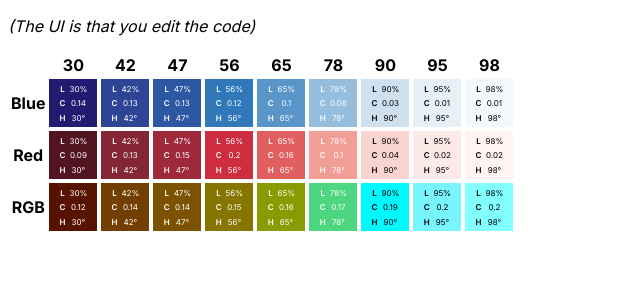
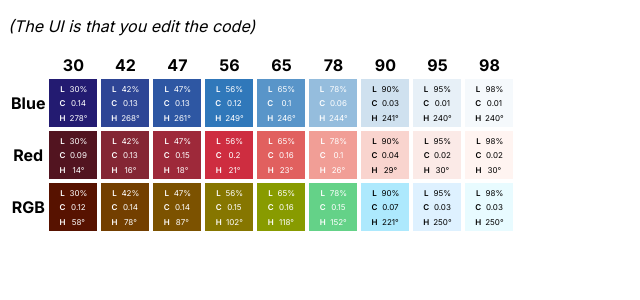
Before and after one commit to TravisSpomer/oklch, a Next.js app: page / in a window 1280 px wide. Shown: the top 300 px of the page, without its empty margins (0-640 px from the left). Built offline with nearby package versions, Linux system fonts and the light colour scheme.

Commit message:
Fix swatch display

```diff
--- a/src/app/Swatch.tsx
+++ b/src/app/Swatch.tsx
@@ -13,6 +13,6 @@ export default function swatch(props: SwatchProps) {
 		<span className={styles.label}>C</span>
 		<span>{Math.round(props.color.chroma * 100) / 100}</span>
 		<span className={styles.label}>H</span>
-		<span>{Math.round(props.color.lightness * 100)}°</span>
+		<span>{Math.round(props.color.hue)}°</span>
 	</div>
 }
--- a/src/app/page.tsx
+++ b/src/app/page.tsx
@@ -27,8 +27,9 @@ export default function Home() {
 		{ name: "RGB", baseColors: [
 			{ lightness: .05, chroma: 0.100, hue: 15},
 			{ lightness: .75, chroma: 0.167, hue: 135 },
-			{ lightness: .95, chroma: 0.200, hue: 250 },
+			{ lightness: .95, chroma: 0.033, hue: 250 },
 		] },
+		// TODO: Add more examples
 	])
 	const lightnesses = useSignal([ .30, .42, .47, .56, .65, .78, .90, .95, .98 ])
 	const swatches = useComputed<OklchColor[][]>(() => {
```
